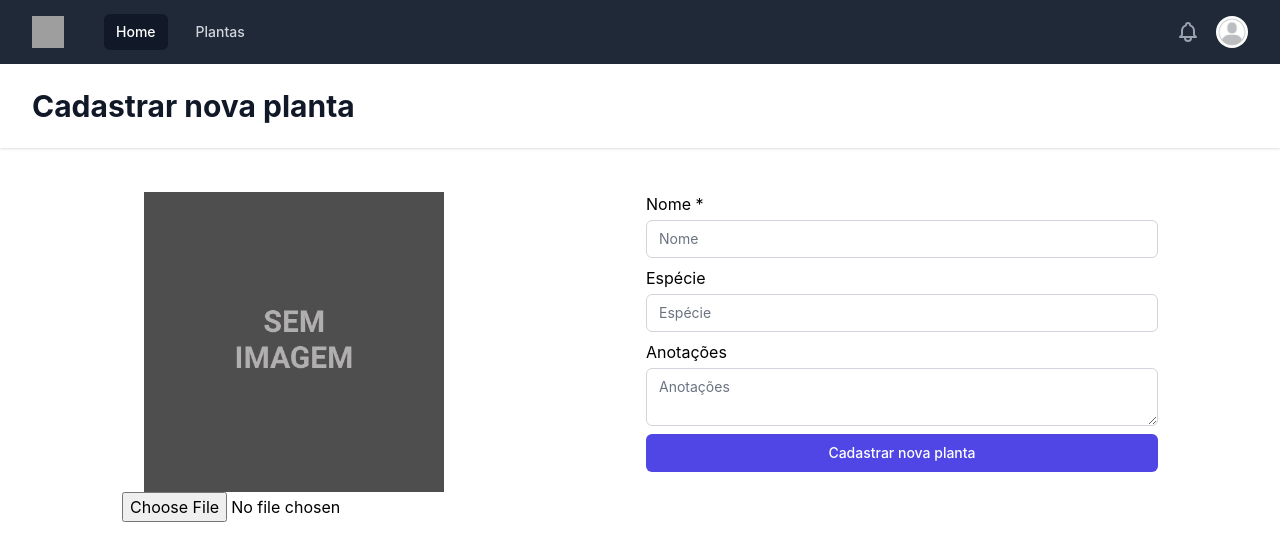
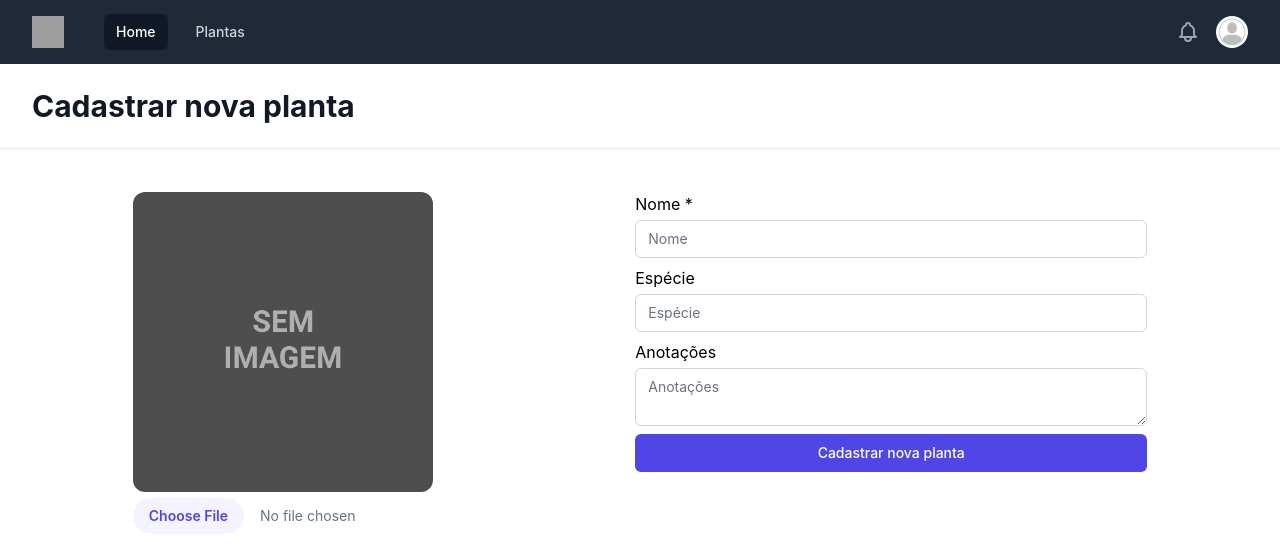
Before and after one commit to LucieneFagundes/garden, a Next.js app: page /plants/cadastro in a window 1280 px wide. Shown: the top 560 px of the page. Built offline with nearby package versions, Linux system fonts and the light colour scheme; grey boxes are pictures that could not be loaded.

Commit message:
refactor

```diff
--- a/src/pages/plants/cadastro.tsx
+++ b/src/pages/plants/cadastro.tsx
@@ -78,16 +78,23 @@ export default function Cadastro() {
             <div className="flex flex-row justify-around py-4 px-auto sm:flex-wrap">
               {/* PARTE DA FOTO E PREVIEW */}
               {/* TODO: Impedir imagens com tamanho maior do que o especificado */}
+              {/* TODO: Botão de remoção de imagem do input */}
               <div className="flex flex-col w-auto items-center">
-                <Image src={preview != undefined ? preview : noImage}
-                  width={300} height={300} alt="previewImage"
-                />
+                <div className="border-solid  border-indigo-600">
+                  <Image src={preview != undefined ? preview : noImage}
+                    width={300} height={300} alt="previewImage"
+                    objectFit="cover"
+                    className="rounded-xl"
+                  />
+                </div>
                 <input id="photo"
                   name="photo"
                   type="file"
                   accept="image/jpg, image/png, image/jpeg"
                   onChange={(e) => handleChange(e)}
                   size={1000000}
+                  className="block w-full text-sm text-slate-500 file:mr-4 file:py-2 file:px-4 file:rounded-full file:border-0 file:text-sm file:font-semibold file:bg-violet-50 file:text-indigo-600
+                  hover:file:bg-violet-10"
                 />
               </div>
 
```
